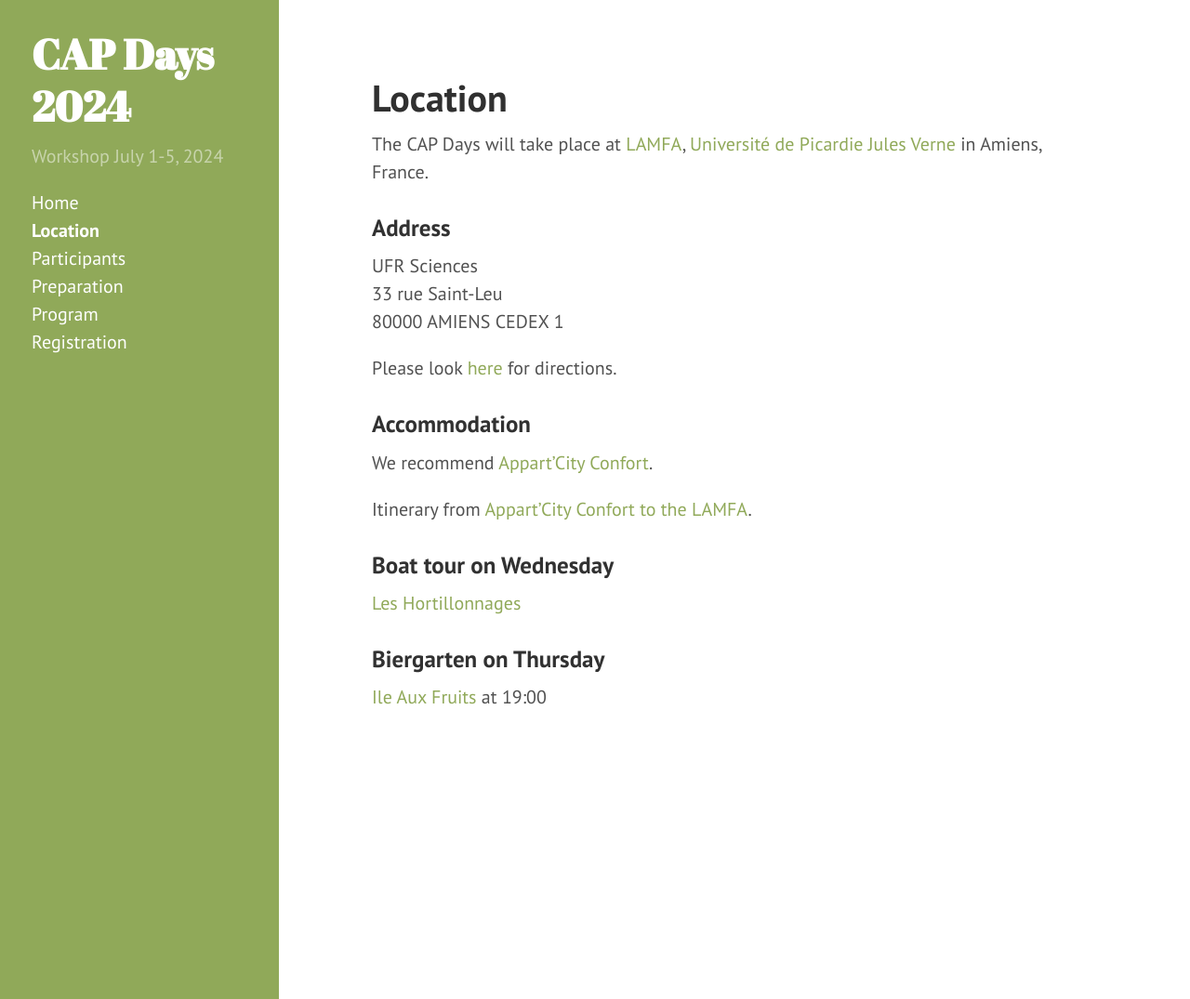
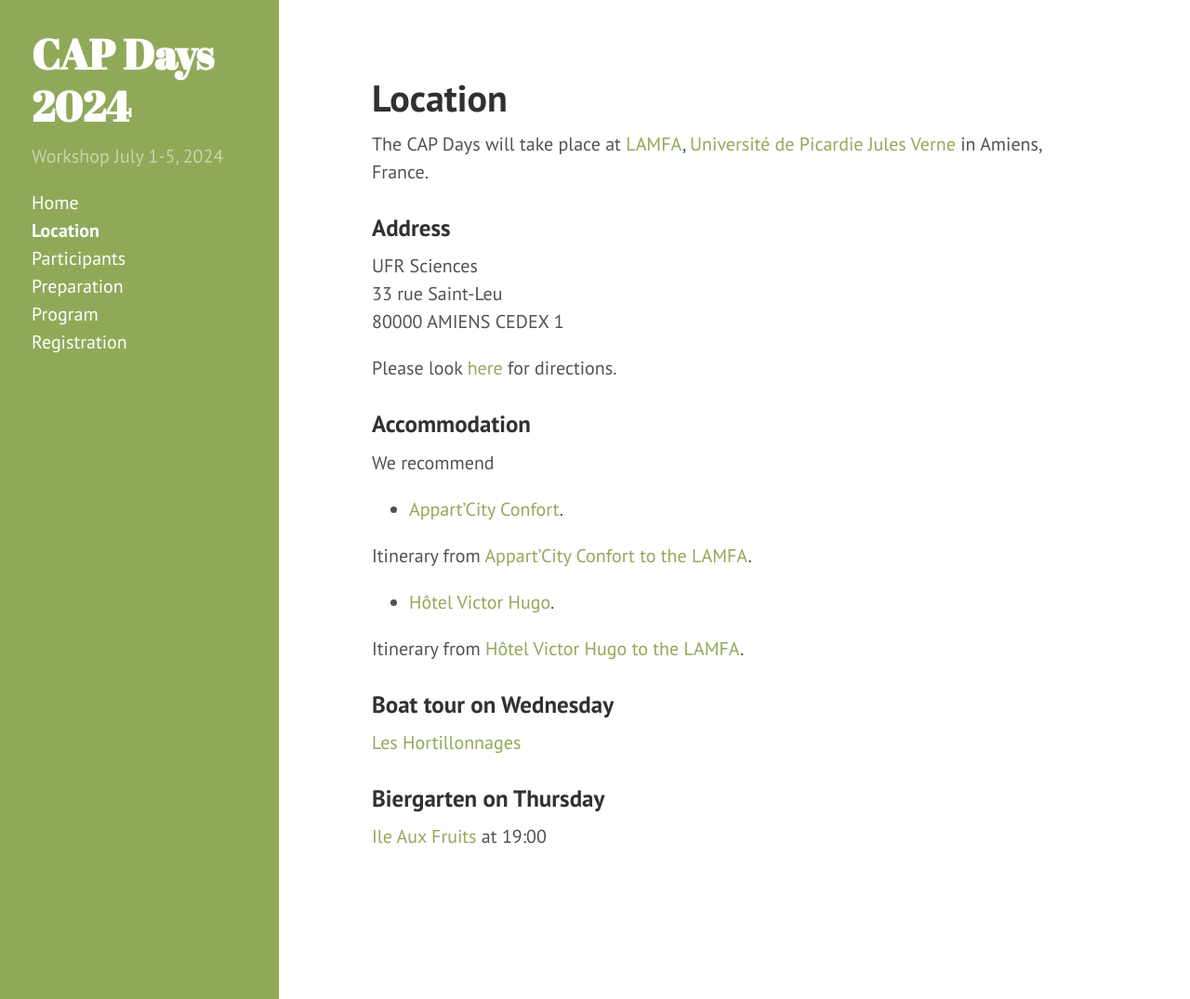
Before and after one commit to homalg-project/capdays-2024, a Jekyll site: the page built from location.md, in a window 1280 px wide and 1075 px high. Shown: the whole window at 93% size. Built offline with Jekyll 4.4.1, drawn with Linux system fonts in a browser that asks for light colours.

Commit message:
computer scienists -> scientists, added Hôtel Victor Hugo

```diff
--- a/location.md
+++ b/location.md
@@ -17,9 +17,15 @@ Please look [here](https://maps.app.goo.gl/mptRFRHutuKjzPvf8) for directions.
 
 ### Accommodation
 
-We recommend [Appart'City Confort](https://www.appartcity.com/en/).
+We recommend
+
+* [Appart'City Confort](https://www.appartcity.com/en/).
 
 Itinerary from [Appart'City Confort to the LAMFA](https://maps.app.goo.gl/eATEoqfTgQC8v8dG6).
+
+* [Hôtel Victor Hugo](https://www.hotel-a-amiens.fr/).
+
+Itinerary from [Hôtel Victor Hugo to the LAMFA](https://maps.app.goo.gl/Leq5ngBSuBRfc42t8).
 
 ### Boat tour on Wednesday
 
```
Also changed, not shown: index.md (+1 -1 lines).
